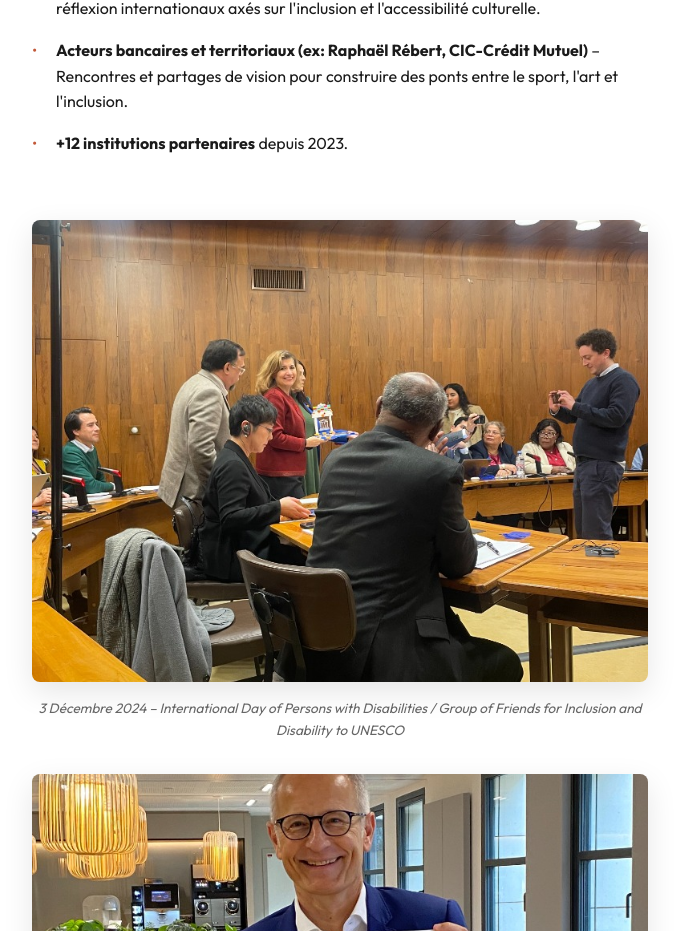
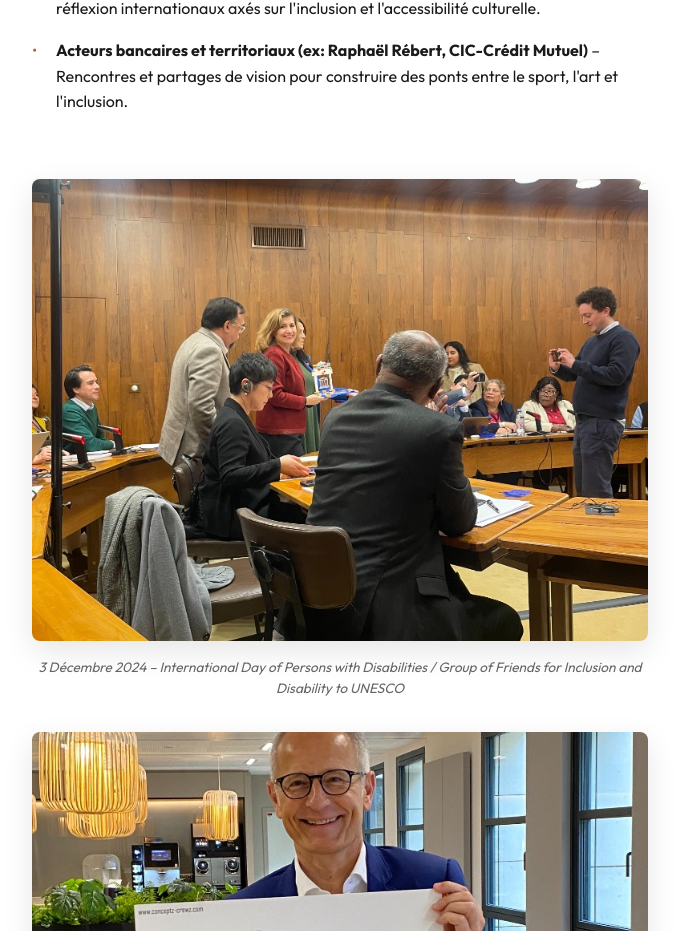
Before and after one commit to gdesygn/humanvalues, a React (Vite) app: page /institution in a window 1280 px wide. Shown: the part 997-1928 px from the top of the page, without its empty margins (300-979 px from the left). Built offline with nearby package versions, Linux system fonts and the light colour scheme; a web font is replaced by a local one.

Commit message:
fix: suppression donnee non averee

```diff
--- a/src/pages/Institution.jsx
+++ b/src/pages/Institution.jsx
@@ -42,10 +42,6 @@ const Institution = () => {
           <li style={{ marginBottom: '1rem', paddingLeft: '1.5rem', position: 'relative' }}>
             <span style={{ position: 'absolute', left: 0, color: 'var(--hv-accent)' }}>•</span>
             <strong>Acteurs bancaires et territoriaux (ex: Raphaël Rébert, CIC-Crédit Mutuel)</strong> – Rencontres et partages de vision pour construire des ponts entre le sport, l'art et l'inclusion.
-          </li>
-          <li style={{ marginBottom: '1rem', paddingLeft: '1.5rem', position: 'relative' }}>
-            <span style={{ position: 'absolute', left: 0, color: 'var(--hv-accent)' }}>•</span>
-            <strong>+12 institutions partenaires</strong> depuis 2023.
           </li>
         </ul>
       </section>
```
